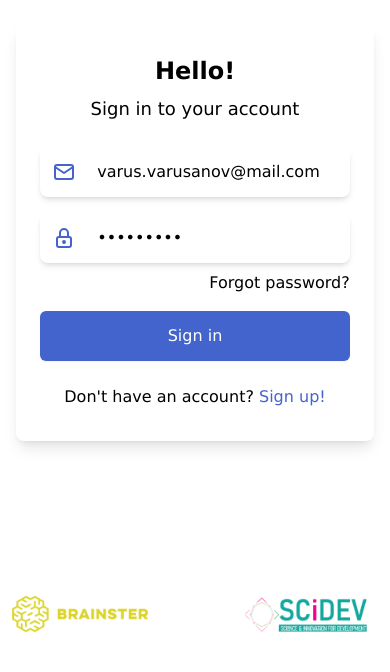
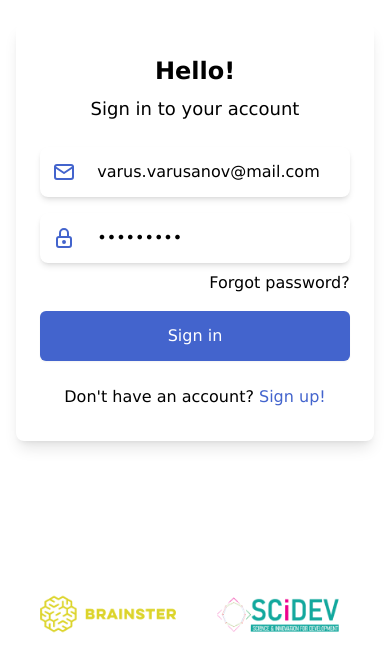
Before and after one commit to andrijantasevski/hackathons-platform, a Next.js app: page / in a window 390 px wide. Shown: the part 166-838 px from the top of the page. Built offline with nearby package versions, Linux system fonts and the light colour scheme.

Commit message:
fix: gap on mobile and layout shift completely fixed.

```diff
--- a/src/pages/forgot-password.tsx
+++ b/src/pages/forgot-password.tsx
@@ -106,7 +106,7 @@
           </div>
         </section>
 
-        <div className="flex items-center gap-20">
+        <div className="flex items-center gap-6 lg:gap-20">
           <Link
             className="block h-[48px] w-[150px]"
             href="https://www.brainster.co/"
--- a/src/pages/index.tsx
+++ b/src/pages/index.tsx
@@ -146,7 +146,7 @@
           </div>
         </section>
 
-        <div className="flex items-center gap-20">
+        <div className="flex items-center gap-6 lg:gap-20">
           <Link
             className="block h-[48px] w-[150px]"
             href="https://www.brainster.co/"
--- a/src/pages/sign-up.tsx
+++ b/src/pages/sign-up.tsx
@@ -140,7 +140,7 @@
           </div>
         </section>
 
-        <div className="flex items-center gap-20">
+        <div className="flex items-center gap-6 lg:gap-20">
           <Link
             className="block h-[48px] w-[150px]"
             href="https://www.brainster.co/"
```
